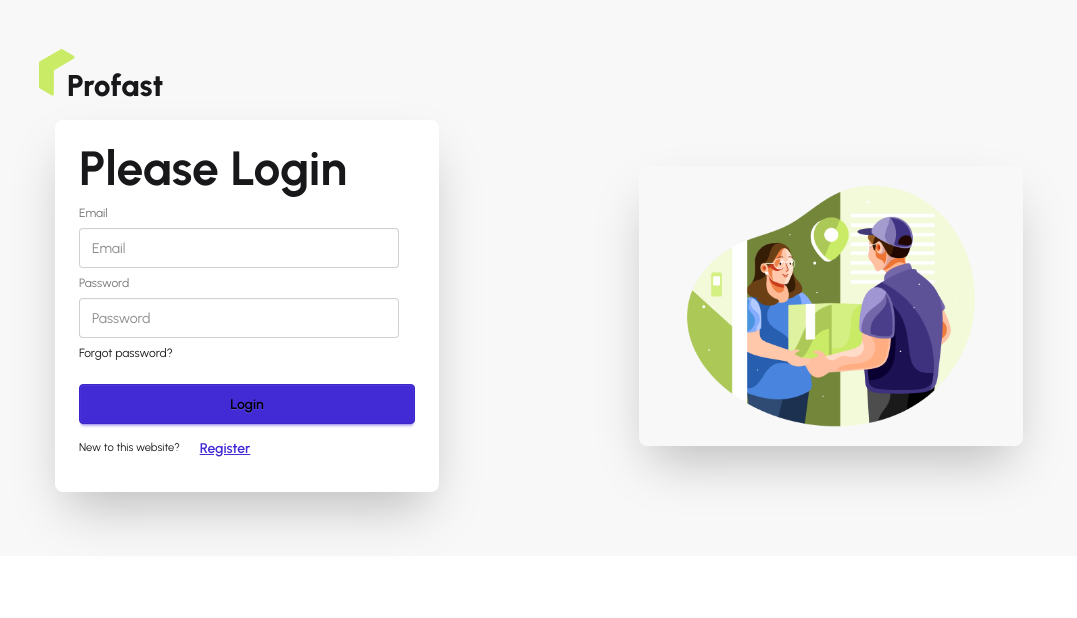
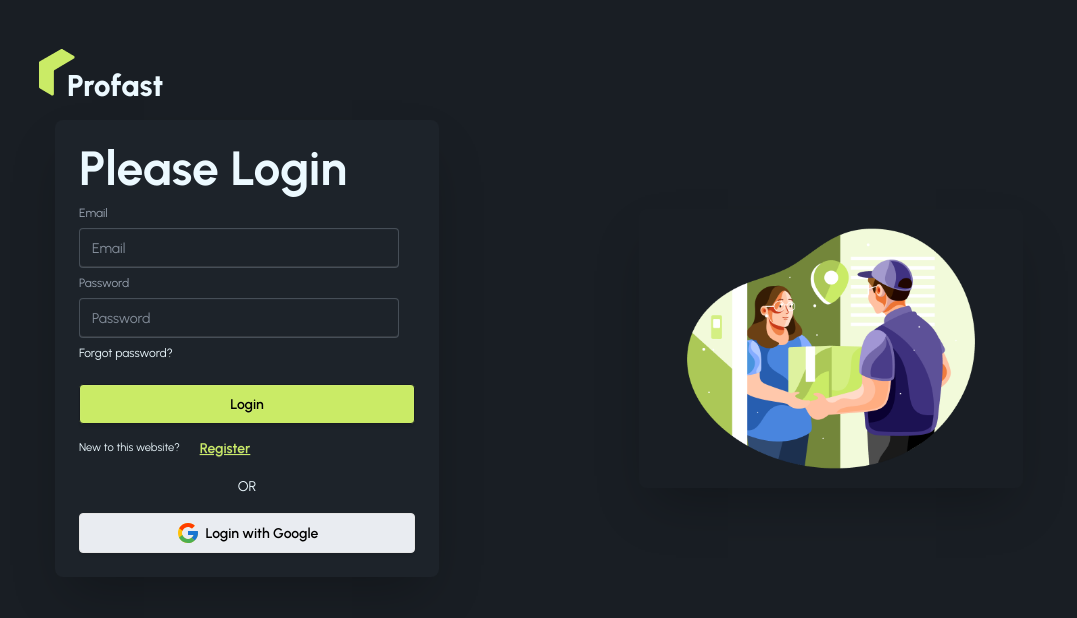
Before and after one commit to Topan-Roy/first-persel-client, a React (Vite) app: page /login in a window 1280 px wide. Shown: the top 618 px of the page, without its empty margins (9-1086 px from the left). Built offline with nearby package versions, Linux system fonts and the light colour scheme; no server answers.

Commit message:
added  sociallogin and privetroute

```diff
--- a/src/Pages/Authentication/Login/Login.jsx
+++ b/src/Pages/Authentication/Login/Login.jsx
@@ -1,7 +1,8 @@
 import React from 'react';
 import { useForm } from 'react-hook-form';
 import { Link } from 'react-router';
-// import SocialLogin from '../SocialLogin/SocialLogin';
+import SocialLogin from '../SocialLogin/SocialLogin';
+
 
 const Login = () => {
     const { register, handleSubmit, formState: { errors } } = useForm();
@@ -41,11 +42,11 @@ const Login = () => {
 
                         <div><a className="link link-hover">Forgot password?</a></div>
 
-                        <button className="btn btn-primary text-black mt-4">Login</button>
+                        <button className="btn bg-[#CAEB66] text-black mt-4">Login</button>
                     </fieldset>
-                    <p><small>New to this website? <Link className="btn btn-link" to="/register">Register</Link></small></p>
+                    <p><small>New to this website? <Link className="btn btn-link text-[#CAEB66]" to="/register">Register</Link></small></p>
                 </form>
-                {/* <SocialLogin></SocialLogin> */}
+                <SocialLogin></SocialLogin>
             </div>
         </div>
     );
--- a/src/Pages/Authentication/Register/Register.jsx
+++ b/src/Pages/Authentication/Register/Register.jsx
@@ -3,6 +3,7 @@ import { useForm } from 'react-hook-form';
 
 import { Link } from 'react-router';
 import useAuth from '../../../hooks/useAuth';
+import SocialLogin from '../SocialLogin/SocialLogin';
 
 
 const Register = () => {
@@ -46,11 +47,11 @@ const Register = () => {
                         }
 
                         <div><a className="link link-hover">Forgot password?</a></div>
-                        <button className="btn btn-primary text-black mt-4">Register</button>
+                        <button className="btn bg-[#CAEB66] text-black mt-4">Register</button>
                     </fieldset>
-                    <p><small>Already have an account? <Link className="btn btn-link" to="/login">Login</Link></small></p>
+                    <p><small>Already have an account? <Link className="btn btn-link text-[#CAEB66]" to="/login">Login</Link></small></p>
                 </form>
-
+                <SocialLogin></SocialLogin>
             </div>
         </div>
     );
--- /dev/null
+++ b/src/Pages/Authentication/SocialLogin/SocialLogin.jsx
@@ -0,0 +1,31 @@
+import React from 'react';
+import useAuth from '../../../hooks/useAuth';
+import { FcGoogle } from "react-icons/fc";
+
+const SocialLogin = () => {
+
+    const { signInWithGoogle } = useAuth();
+
+    const handleGoogleSignIn = () => {
+        signInWithGoogle()
+            .then(result => {
+                console.log(result.user)
+            })
+            .catch(error => {
+                console.error(error);
+            })
+    }
+
+    return (
+        <div className='text-center'>
+            <p className='mb-4'>OR</p>
+            <button onClick={handleGoogleSignIn} className="btn bg-[#E9ECF1] text-black border-[#e5e5e5] w-full">
+
+                <FcGoogle size={24}/>
+                Login with Google
+            </button>
+        </div>
+    );
+};
+
+export default SocialLogin;
--- a/src/Pages/Shared/ProFirstLogo/ProFirstLogo.jsx
+++ b/src/Pages/Shared/ProFirstLogo/ProFirstLogo.jsx
@@ -1,11 +1,13 @@
 import React from 'react';
 import logo from '../../../assets/logo.png'
+import { Link } from 'react-router';
 const ProFirstLogo = () => {
     return (
+        <Link to='/'>
         <div className='flex items-end'>
             <img className='mb-2' src={logo} alt="" />
             <p className='text-3xl -ml-2 font-extrabold'>Profast</p>
-        </div>
+        </div></Link>
     );
 };
 
--- /dev/null
+++ b/src/Routes/PrivateRoute.jsx
@@ -0,0 +1,20 @@
+import React from 'react';
+
+import { Navigate } from 'react-router';
+import useAuth from '../hooks/useAuth';
+
+const PrivateRoute = ({ children }) => {
+    const { user, loading } = useAuth();
+
+    if (loading) {
+        return <span className="loading loading-spinner loading-xl"></span>
+    }
+
+    if (!user) {
+        <Navigate to="/login"></Navigate>
+    }
+
+    return children;
+};
+
+export default PrivateRoute;
--- a/src/index.css
+++ b/src/index.css
@@ -2,7 +2,7 @@
 @import "tailwindcss";
 @plugin "daisyui";
 
-/* @plugin "daisyui"{
+@plugin "daisyui"{
   themes: light --default, dark;
 }
 
@@ -11,7 +11,7 @@
   default: true;
   --color-primary: #CAEB66;
   --color-secondary: teal;
-} */
+}
 .font-urbanist {
   font-family: "Urbanist", sans-serif;
   font-optical-sizing: auto;
```
